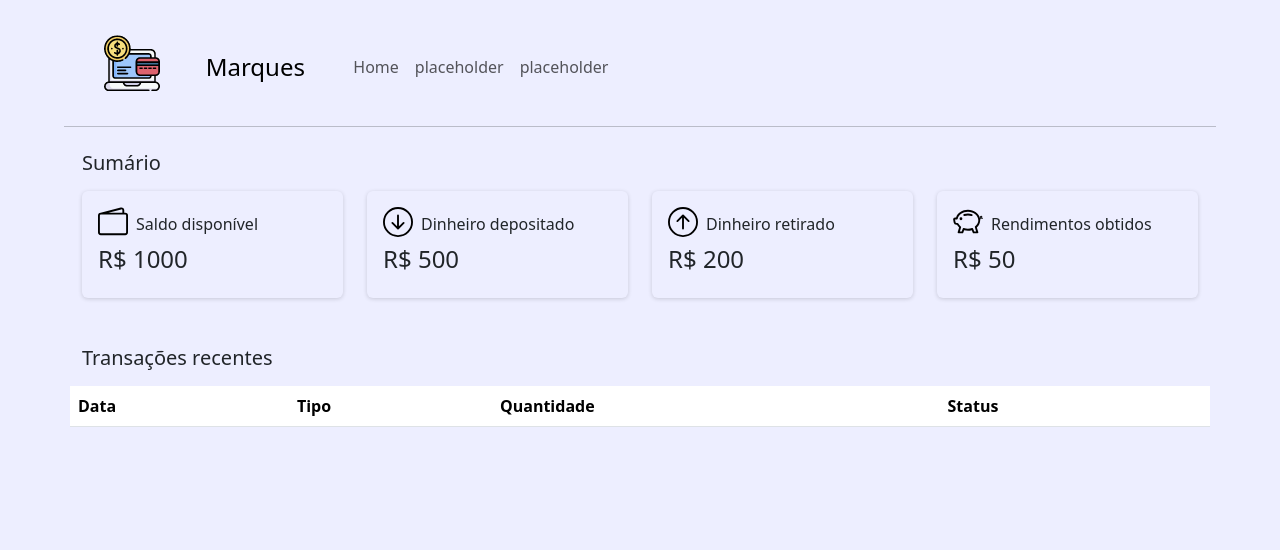
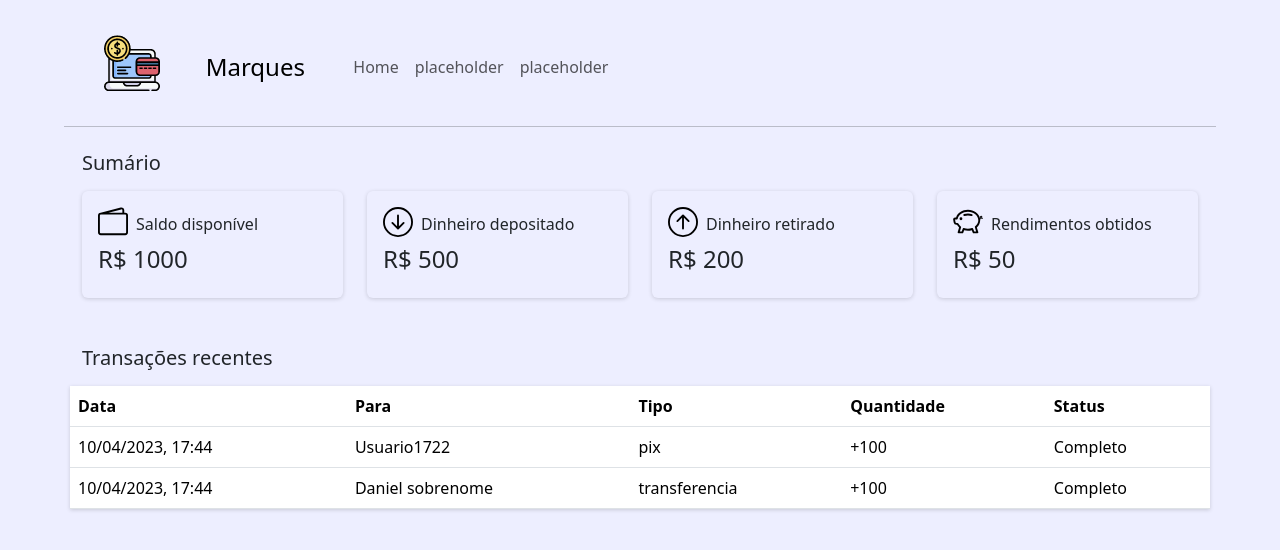
Before and after one commit to JoaoVMarques/marques-bank, a React (Vite) app: page /marques in a window 1280 px wide. Shown: the top 550 px of the page. Built offline with nearby package versions, Linux system fonts and the light colour scheme.

Commit message:
Melhorando tabela e populando elas

```diff
--- a/src/pages/homepage/components/RecentPanel.tsx
+++ b/src/pages/homepage/components/RecentPanel.tsx
@@ -11,15 +11,32 @@ function RecentPanel() {
         </Col>
       </Row>
       <Row>
-        <Table>
+        <Table className='panelBorder'>
           <thead>
             <tr>
               <th>Data</th>
+              <th>Para</th>
               <th>Tipo</th>
               <th>Quantidade</th>
               <th>Status</th>
             </tr>
           </thead>
+          <tbody>
+            <tr>
+              <td>10/04/2023, 17:44</td>
+              <td>Usuario1722</td>
+              <td>pix</td>
+              <td>+100</td>
+              <td>Completo</td>
+            </tr>
+            <tr>
+              <td>10/04/2023, 17:44</td>
+              <td>Daniel sobrenome</td>
+              <td>transferencia</td>
+              <td>+100</td>
+              <td>Completo</td>
+            </tr>
+          </tbody>
         </Table>
       </Row>
     </Container>
```
